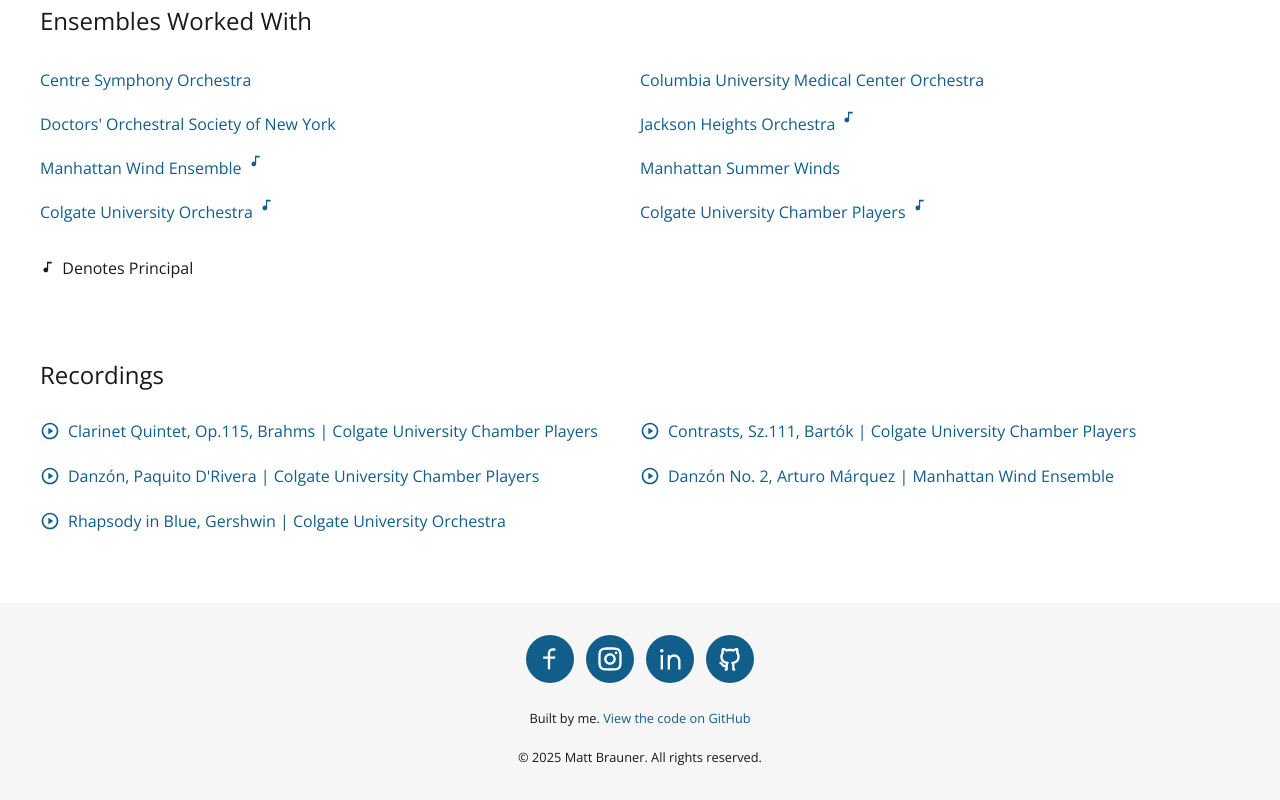
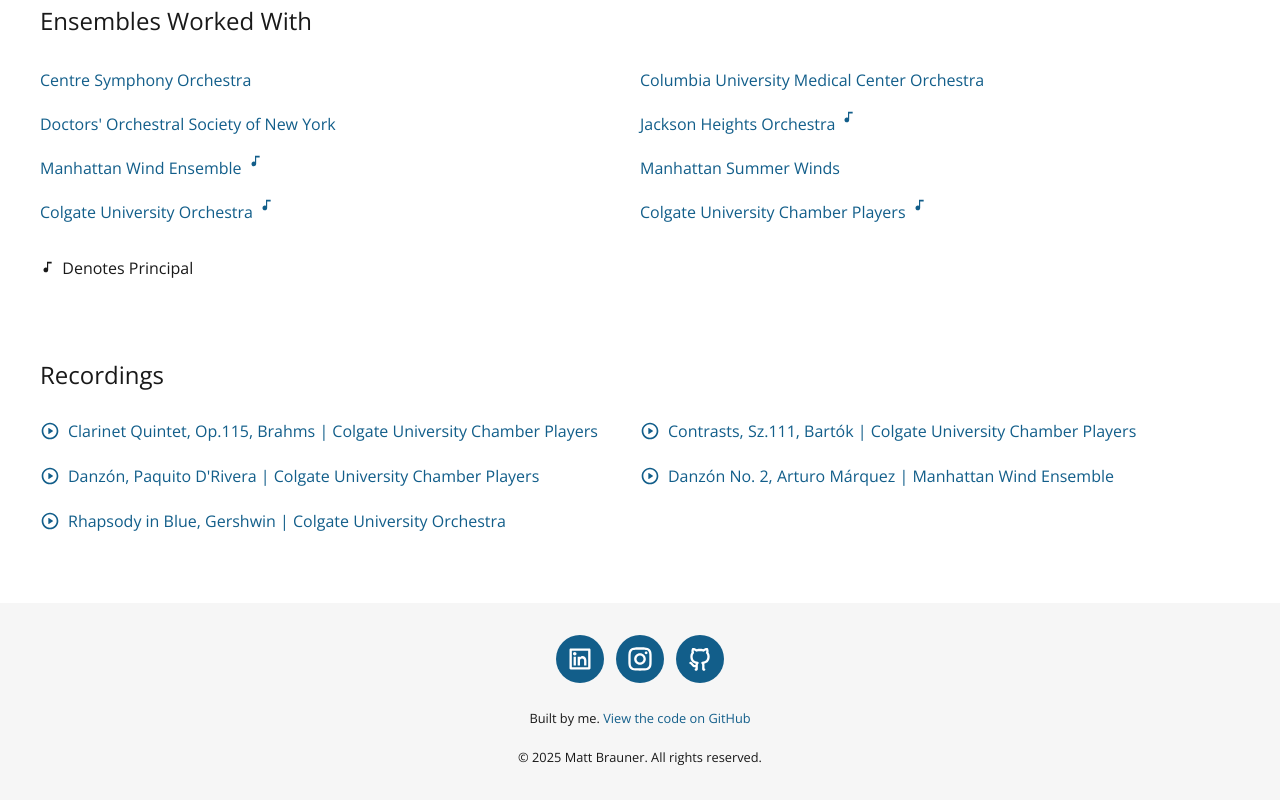
Before and after one commit to mb4828/mb-website, a Next.js app: page /music in a window 1280 px wide. Shown: the part 1129-1929 px from the top of the page. Built offline with nearby package versions, Linux system fonts and the light colour scheme.

Commit message:
removed facebook

```diff
--- a/src/components/footer.tsx
+++ b/src/components/footer.tsx
@@ -2,7 +2,7 @@
 
 import styles from './footer.module.scss';
 import Link from 'next/link';
-import { RiFacebookLine, RiGithubLine, RiInstagramLine, RiLinkedinLine } from '@remixicon/react';
+import { RiGithubLine, RiInstagramLine, RiLinkedinBoxLine } from '@remixicon/react';
 
 export default function Footer() {
   const today = new Date();
@@ -12,12 +12,12 @@ export default function Footer() {
       <div className={styles.social_links}>
         <Link
           className={styles.link}
-          href="https://facebook.com/matt.brauner/"
+          href="https://linkedin.com/in/matt-brauner/"
           target="_blank"
           rel="noopener"
-          aria-label="Facebook"
+          aria-label="LinkedIn"
         >
-          <RiFacebookLine size={28} style={{ position: 'relative', left: '-.75px', top: '.75px' }} />
+          <RiLinkedinBoxLine size={28} />
         </Link>
 
         <Link
@@ -28,16 +28,6 @@ export default function Footer() {
           aria-label="Instagram"
         >
           <RiInstagramLine size={28} />
-        </Link>
-
-        <Link
-          className={styles.link}
-          href="https://linkedin.com/in/matt-brauner/"
-          target="_blank"
-          rel="noopener"
-          aria-label="LinkedIn"
-        >
-          <RiLinkedinLine size={28} />
         </Link>
 
         <Link
```
